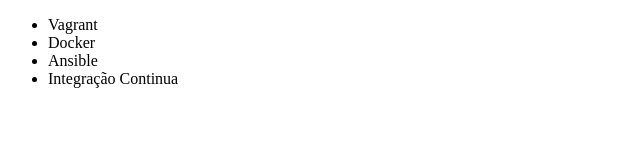
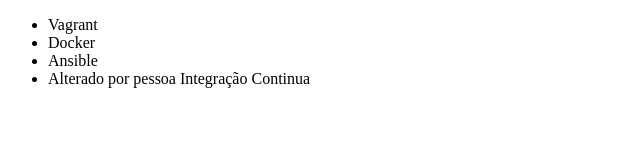
Before and after one commit to expeditoef/aluragit, a plain HTML site: page index.html in a window 1280 px wide. Shown: the whole page, without its empty margins (0-640 px from the left). Drawn offline with Linux system fonts and the light colour scheme.

Commit message:
renomenando curso de integração continua

```diff
--- a/index.html
+++ b/index.html
@@ -9,7 +9,7 @@
         <li>Vagrant</li>
         <li>Docker</li>
         <li>Ansible</li>
-        <li>Integração Continua</li>
+        <li>Alterado por pessoa Integração Continua</li>
     </ul>
 </body>
 </html>
```
